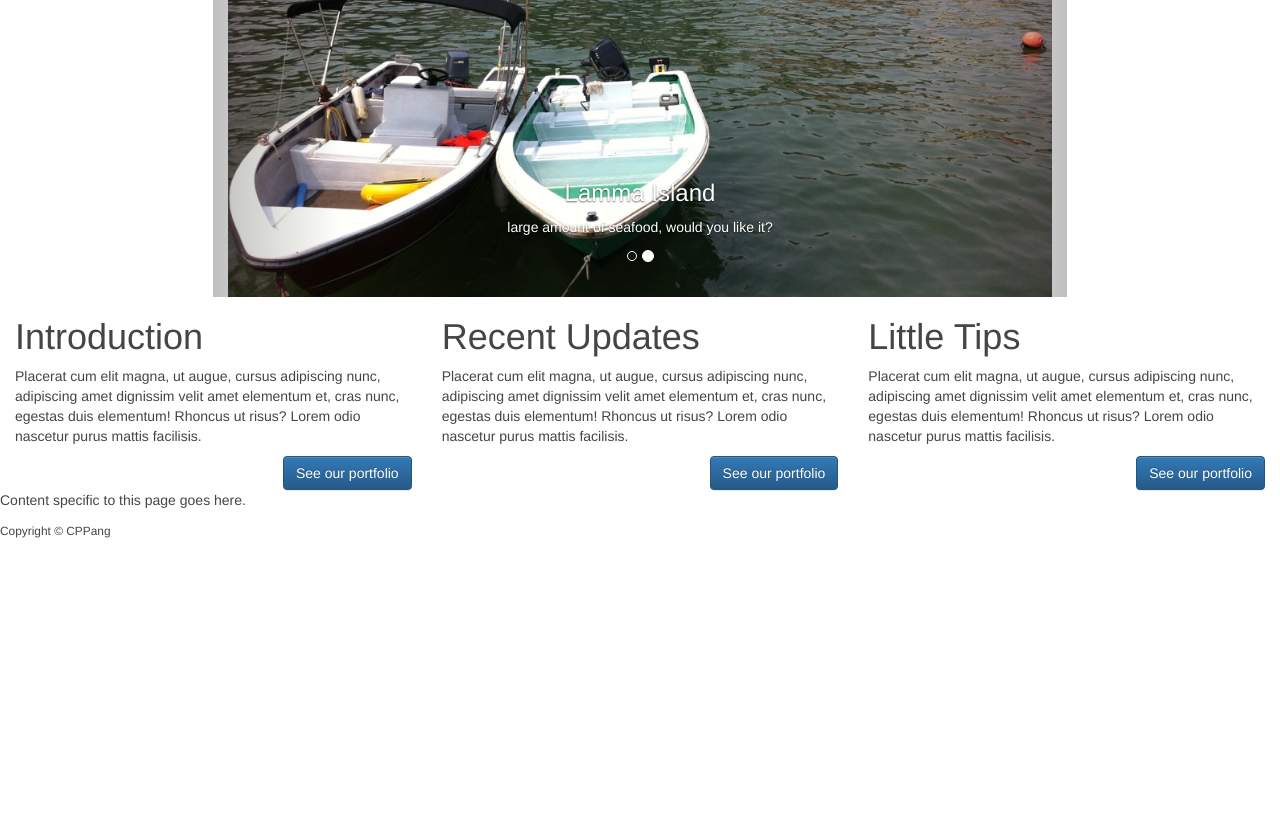
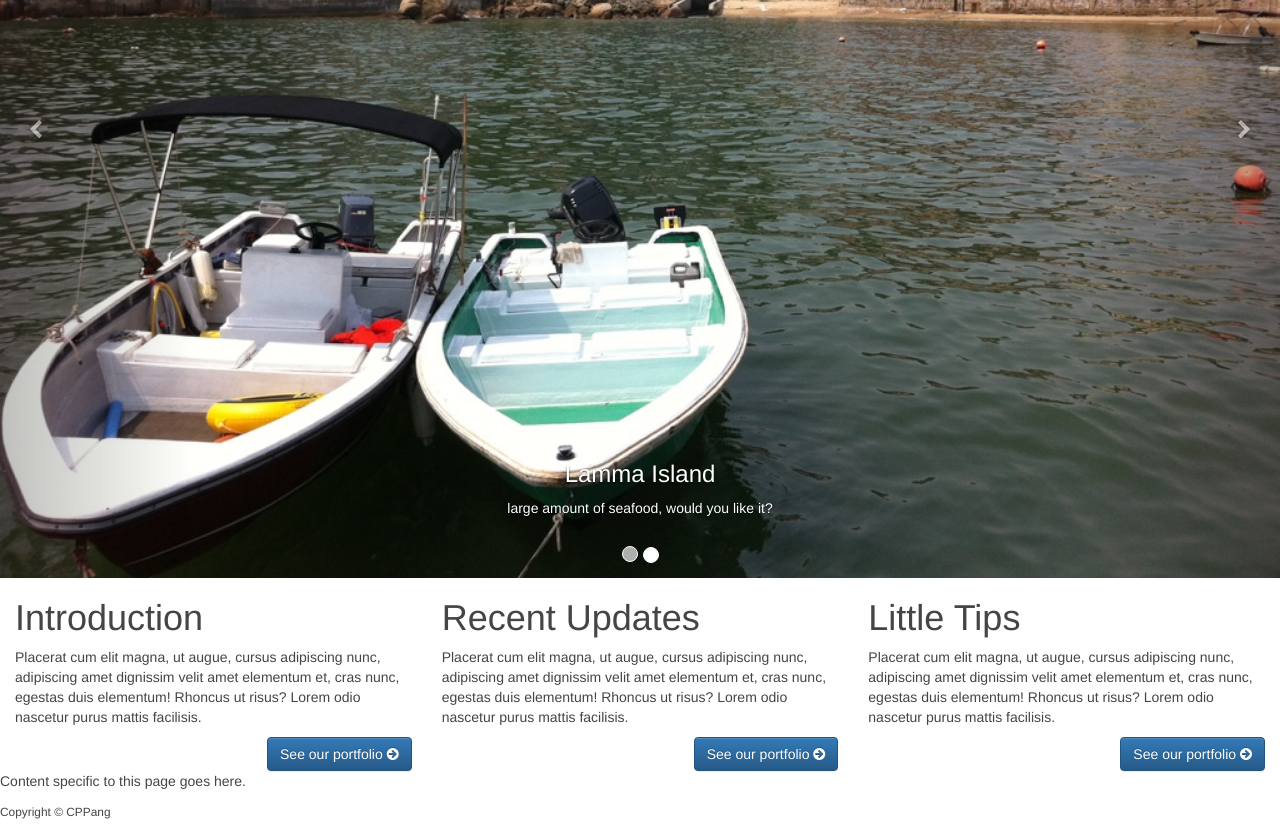
Before and after one commit to lihuajing/cppang, a plain HTML site: page index.html in a window 1280 px wide. Shown: the part 580-1411 px from the top of the page. Before the commit the page ends 1130 px from the top, so only its background shows below. Drawn offline with nearby package versions, Linux system fonts and the light colour scheme; files that its build step writes are made by us from their sources.

Commit message:
add bootstrap less

```diff
--- a/index.html
+++ b/index.html
@@ -43,7 +43,8 @@
             </div>
             <div class="collapse navbar-collapse" id="public-topbar">
                 <ul class="nav navbar-nav">
-                    <li class="active"><a href="index.html"><span class="glyphicon glyphicon-home"></span> HOME<span class="sr-only">(current)</span></a></li>
+                    <li class="active"><a href="index.html"><span class="glyphicon glyphicon-home"></span> HOME<span
+                            class="sr-only">(current)</span></a></li>
                     <li><a href="#"><span class="glyphicon glyphicon-book"></span> Article</a></li>
                     <li><a href="#"><span class="glyphicon glyphicon-check"></span> Note</a></li>
                     <li><a href="#"><span class="glyphicon glyphicon-thumbs-up"></span> Start</a></li>
@@ -63,8 +64,8 @@
 
     <div class="container-fluid">
         <div class="row">
-            <div class="col-sm-2"></div>
-            <div id="homepage-carousel" class="carousel slide col-sm-8" data-ride="carousel">
+            <!--<div class="col-sm-2"></div>-->
+            <div id="homepage-carousel" class="carousel slide col-sm-12" data-ride="carousel">
                 <!-- Indicators -->
                 <ol class="carousel-indicators">
                     <li data-target="#homepage-carousel" data-slide-to="0" class="active"></li>
@@ -74,7 +75,7 @@
                 <!-- Wrapper for slides -->
                 <div class="carousel-inner" role="listbox">
                     <div class="item active">
-                        <img class="img-responsive center-block" src="img/hk01.jpg" alt="Victoria Harbour">
+                        <img class="img-responsive center-block" src="img/hk001.jpg" alt="Victoria Harbour">
 
                         <div class="carousel-caption">
                             <h3>Victoria Harbour</h3>
@@ -83,7 +84,7 @@
                         </div>
                     </div>
                     <div class="item">
-                        <img class="img-responsive center-block" src="img/hk02.jpg" alt="Lamma Island">
+                        <img class="img-responsive center-block" src="img/hk002.jpg" alt="Lamma Island">
 
                         <div class="carousel-caption">
                             <h3>Lamma Island</h3>
@@ -103,7 +104,7 @@
                     <span class="sr-only">Next</span>
                 </a>
             </div>
-            <div class="col-sm-2"></div>
+            <!--<div class="col-sm-2"></div>-->
         </div>
         <div class="row">
             <div class="col-sm-4">
@@ -114,7 +115,12 @@
                     elementum et, cras nunc, egestas duis elementum! Rhoncus ut risus? Lorem odio nascetur purus mattis
                     facilisis.
                 </p>
-                <p><a class="btn btn-primary pull-right" href="#">See our portfolio</a></p>
+
+                <p><a class="btn btn-primary pull-right" href="#">
+                    See our portfolio
+                    <span class="icon fa fa-arrow-circle-right"></span>
+                </a>
+                </p>
             </div>
             <div class="col-sm-4">
                 <h1>Recent Updates</h1>
@@ -124,7 +130,12 @@
                     elementum et, cras nunc, egestas duis elementum! Rhoncus ut risus? Lorem odio nascetur purus mattis
                     facilisis.
                 </p>
-                <p><a class="btn btn-primary pull-right" href="#">See our portfolio</a></p>
+
+                <p><a class="btn btn-primary pull-right" href="#">
+                    See our portfolio
+                    <span class="icon fa fa-arrow-circle-right"></span>
+                </a>
+                </p>
             </div>
             <div class="col-sm-4">
                 <h1>Little Tips</h1>
@@ -134,7 +145,12 @@
                     elementum et, cras nunc, egestas duis elementum! Rhoncus ut risus? Lorem odio nascetur purus mattis
                     facilisis.
                 </p>
-                <p><a class="btn btn-primary pull-right" href="#">See our portfolio</a></p>
+
+                <p><a class="btn btn-primary pull-right" href="#">
+                    See our portfolio
+                    <span class="icon fa fa-arrow-circle-right"></span>
+                </a>
+                </p>
             </div>
         </div>
     </div>
--- a/less/_carousel.less
+++ b/less/_carousel.less
@@ -2,12 +2,10 @@
 // Customized Carousel
 // --------------------------------------------------
 
-
 // Wrapper for the slide container and indicators
 .carousel {
   position: relative;
-  padding-top: 4px; // added
-  padding-bottom: 28px; // added
+  padding: 0px; // added
   background-color: @gray-lighter; // added
 }
 
@@ -19,6 +17,7 @@
   > .item {
     display: none;
     position: relative;
+    max-height: 1398.922px; // added
     .transition(.6s ease-in-out left);
 
     // Account for jankitude on images
@@ -27,6 +26,12 @@
       &:extend(.img-responsive);
       line-height: 1;
       min-width: 100%; // added
+      @media (min-width: @screen-md-min) {
+        margin-top: -40px;
+      }
+      @media (min-width: @screen-lg-min) {
+        margin-top: -60px;
+      }
     }
 
     // WebKit CSS3 transforms for supported devices
@@ -40,11 +45,13 @@
         .translate3d(100%, 0, 0);
         left: 0;
       }
+
       &.prev,
       &.active.left {
         .translate3d(-100%, 0, 0);
         left: 0;
       }
+
       &.next.left,
       &.prev.right,
       &.active {
@@ -132,7 +139,8 @@
   .icon-next,
   .glyphicon-chevron-left,
   .glyphicon-chevron-right,
-  .icon{ //add
+  .icon {
+    //add
     position: absolute;
     top: 50%;
     margin-top: -10px;
@@ -141,33 +149,34 @@
   }
   .icon-prev,
   .glyphicon-chevron-left,
-  &.left .icon{ // add
+  &.left .icon {
+    // add
     left: 20%; // edited was 50%
     margin-left: -10px;
   }
   .icon-next,
   .glyphicon-chevron-right,
-  &.right .icon{ // add
+  &.right .icon {
+    // add
     right: 20%; // edited was 50%
     margin-right: -10px;
   }
   .icon-prev,
   .icon-next {
-    width:  20px;
+    width: 20px;
     height: 20px;
     line-height: 1;
     font-family: serif;
   }
 
-
   .icon-prev {
     &:before {
-      content: '\2039';// SINGLE LEFT-POINTING ANGLE QUOTATION MARK (U+2039)
+      content: '\2039'; // SINGLE LEFT-POINTING ANGLE QUOTATION MARK (U+2039)
     }
   }
   .icon-next {
     &:before {
-      content: '\203a';// SINGLE RIGHT-POINTING ANGLE QUOTATION MARK (U+203A)
+      content: '\203a'; // SINGLE RIGHT-POINTING ANGLE QUOTATION MARK (U+203A)
     }
   }
 }
@@ -179,7 +188,7 @@
 
 .carousel-indicators {
   position: absolute;
-  bottom: 10px;
+  bottom: 0; //edited was 10px
   left: 50%;
   z-index: 15;
   width: 60%;
@@ -190,11 +199,12 @@
 
   li {
     display: inline-block;
-    width:  10px;
-    height: 10px;
-    margin: 1px;
+    width: 16px; // edited was 10px;
+    height: 16px; // edited was 10px;
+    //margin: 1px; //edited
     text-indent: -999px;
-    border: 1px solid @carousel-indicator-border-color;
+    background-color: @carousel-indicator-bg; // added
+    //border: 1px solid @carousel-indicator-border-color;
     border-radius: 10px;
     cursor: pointer;
 
@@ -207,13 +217,14 @@
     //
     // For IE8, we set solid black as it doesn't support `rgba()`. For IE9, we
     // set alpha transparency for the best results possible.
-    background-color: #000 \9; // IE8
-    background-color: rgba(0,0,0,0); // IE9
+    //background-color: #000 \9; // IE8 // edited
+    //background-color: rgba(0, 0, 0, 0); // IE9 // edited
   }
+  li:hover, //added
   .active {
-    margin: 0;
-    width:  12px;
-    height: 12px;
+    margin: 0; // edited
+    width: 16px; // edited was 12px
+    height: 16px; // edited was 12px
     background-color: @carousel-indicator-active-bg;
   }
 }
@@ -236,7 +247,6 @@
     text-shadow: none; // No shadow for button elements in carousel-caption
   }
 }
-
 
 // Scale up controls for tablets and up
 @media screen and (min-width: @screen-sm-min) {
@@ -270,7 +280,7 @@
   }
 
   // Move up the indicators
-  .carousel-indicators {
-    bottom: 20px;
-  }
+  //.carousel-indicators {
+  //  bottom: 20px;
+  //}
 }
--- a/less/_main.less
+++ b/less/_main.less
@@ -52,7 +52,8 @@
 @import "bootstrap/modals.less";
 @import "bootstrap/tooltip.less";
 @import "bootstrap/popovers.less";
-@import "bootstrap/carousel.less";
+//@import "bootstrap/carousel.less";
+@import "_carousel.less";
 
 // Utility classes
 @import "bootstrap/utilities.less";
--- a/less/_variables.less
+++ b/less/_variables.less
@@ -811,6 +811,7 @@
 @carousel-control-opacity:                    .5;
 @carousel-control-font-size:                  20px;
 
+@carousel-indicator-bg:                       @gray-light; // added
 @carousel-indicator-active-bg:                #fff;
 @carousel-indicator-border-color:             #fff;
 
```
Also changed, not shown: css/main.css, img/hk001.jpg (added), img/hk002.jpg (renamed from img/hk02.jpg), less/_page-contents.less (added).
